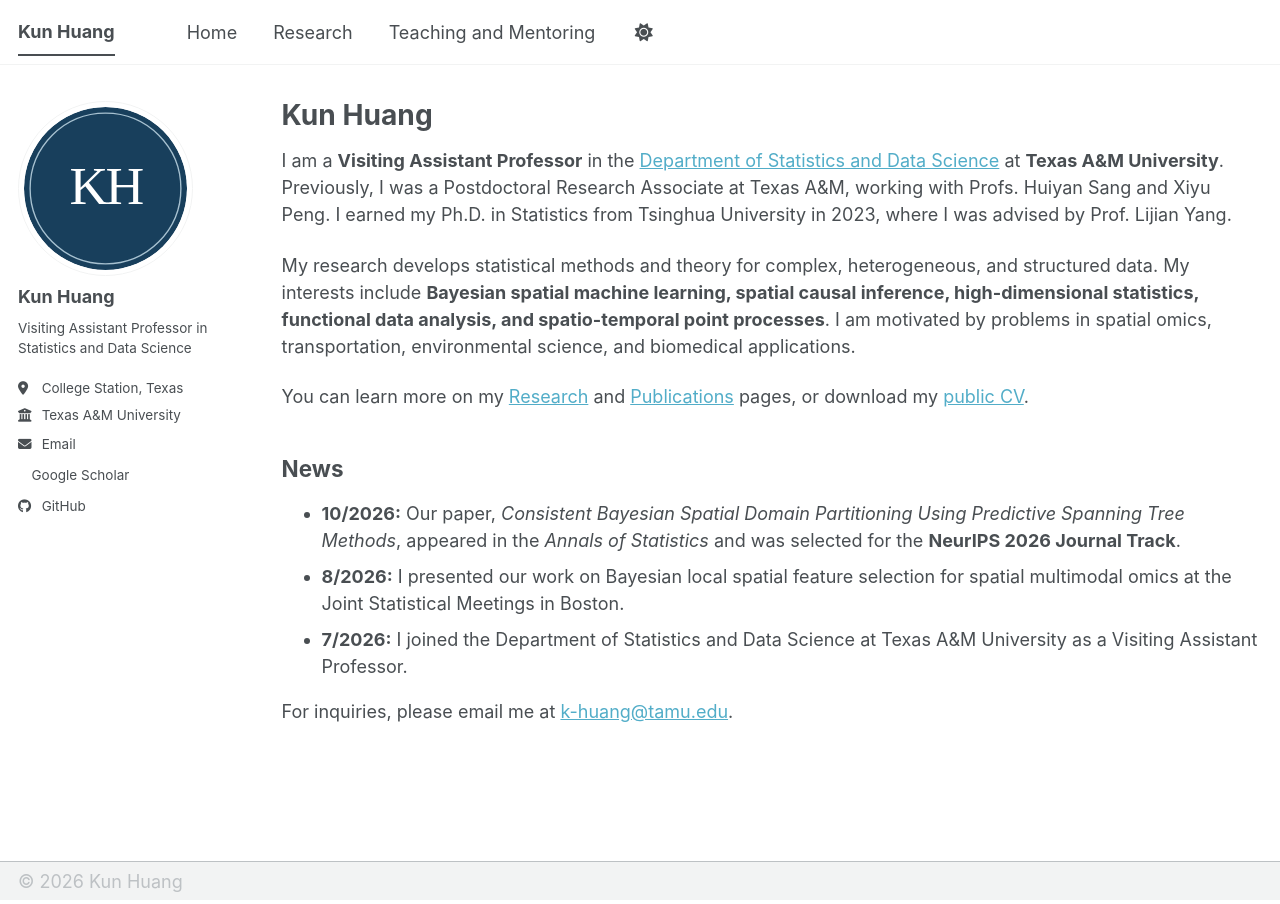
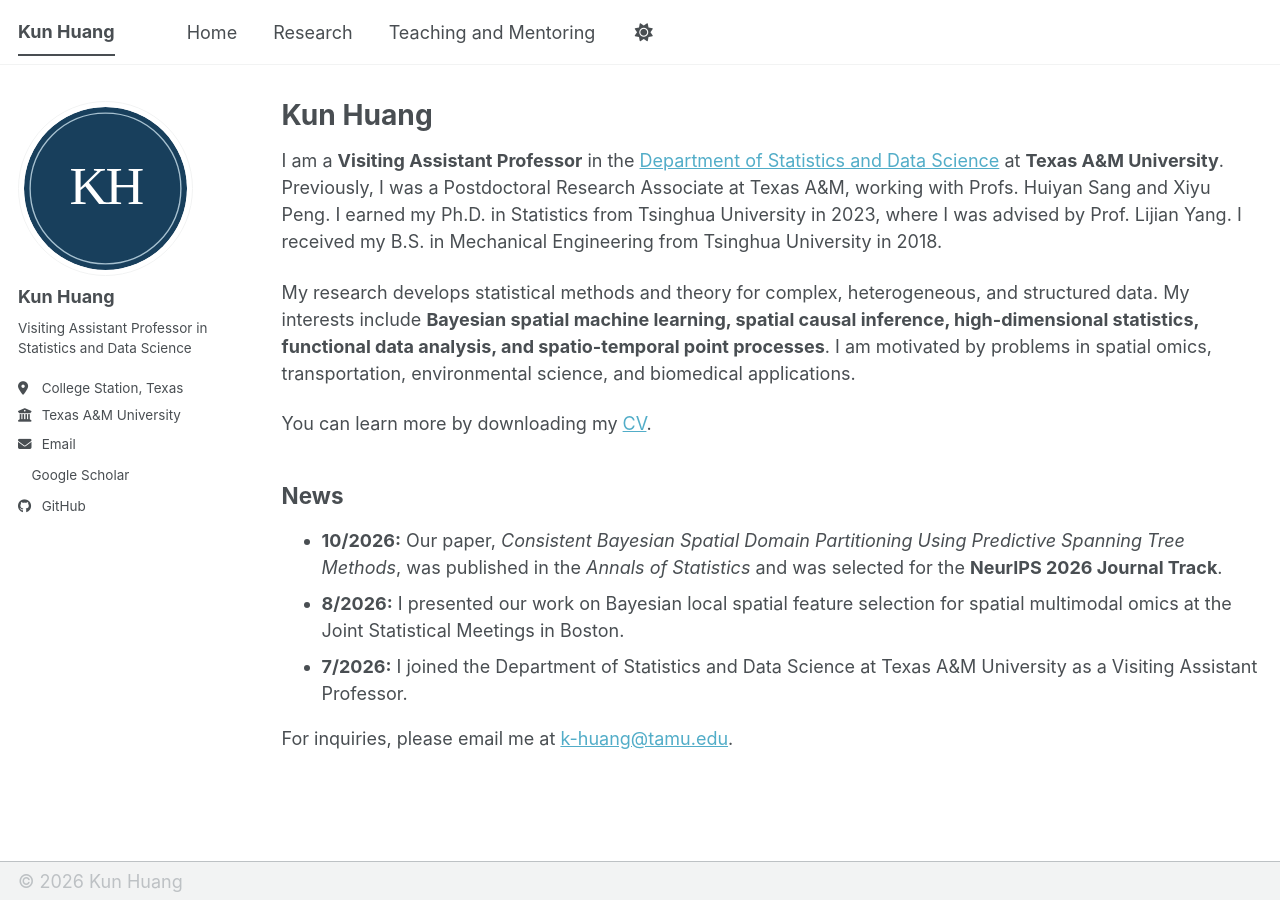
Before and after one commit to k-huang96/k-huang96.github.io, a Jekyll site: the page built from _pages/about.md, in a window 1280 px wide. Built offline with Jekyll 4.4.1, drawn with Linux system fonts in a browser that asks for light colours; a script bundle is joined from its source files by our own code; a style sheet for code colours, icons or effects is not loaded.

Commit message:
Update about.md

```diff
--- a/_pages/about.md
+++ b/_pages/about.md
@@ -8,15 +8,15 @@ redirect_from:
   - /about.html
 ---
 
-I am a **Visiting Assistant Professor** in the [Department of Statistics and Data Science](https://artsci.tamu.edu/statistics/index.html) at **Texas A&M University**. Previously, I was a Postdoctoral Research Associate at Texas A&M, working with Profs. Huiyan Sang and Xiyu Peng. I earned my Ph.D. in Statistics from Tsinghua University in 2023, where I was advised by Prof. Lijian Yang.
+I am a **Visiting Assistant Professor** in the [Department of Statistics and Data Science](https://artsci.tamu.edu/statistics/index.html) at **Texas A&M University**. Previously, I was a Postdoctoral Research Associate at Texas A&M, working with Profs. Huiyan Sang and Xiyu Peng. I earned my Ph.D. in Statistics from Tsinghua University in 2023, where I was advised by Prof. Lijian Yang. I received my B.S. in Mechanical Engineering from Tsinghua University in 2018.
 
 My research develops statistical methods and theory for complex, heterogeneous, and structured data. My interests include **Bayesian spatial machine learning, spatial causal inference, high-dimensional statistics, functional data analysis, and spatio-temporal point processes**. I am motivated by problems in spatial omics, transportation, environmental science, and biomedical applications.
 
-You can learn more on my [Research](/research/) and [Publications](/publications/) pages, or download my [public CV](/files/Kun_Huang_CV.pdf).
+You can learn more by downloading my [CV](/files/Kun_Huang_CV.pdf).
 
 ## News
 
-- **10/2026:** Our paper, *Consistent Bayesian Spatial Domain Partitioning Using Predictive Spanning Tree Methods*, appeared in the *Annals of Statistics* and was selected for the **NeurIPS 2026 Journal Track**.
+- **10/2026:** Our paper, *Consistent Bayesian Spatial Domain Partitioning Using Predictive Spanning Tree Methods*, was published in the *Annals of Statistics* and was selected for the **NeurIPS 2026 Journal Track**.
 - **8/2026:** I presented our work on Bayesian local spatial feature selection for spatial multimodal omics at the Joint Statistical Meetings in Boston.
 - **7/2026:** I joined the Department of Statistics and Data Science at Texas A&M University as a Visiting Assistant Professor.
 
```
